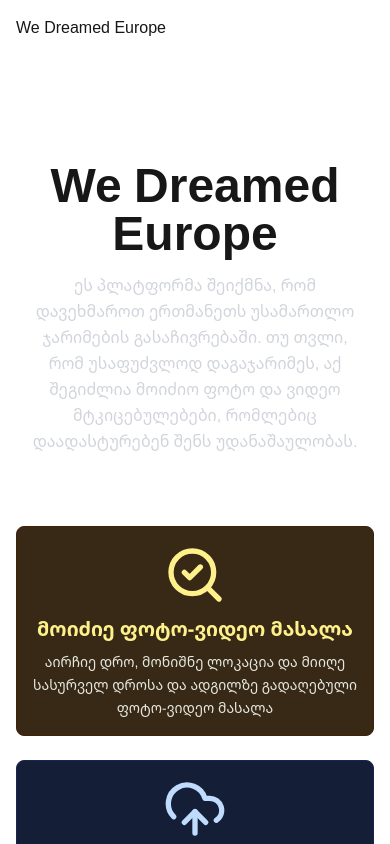
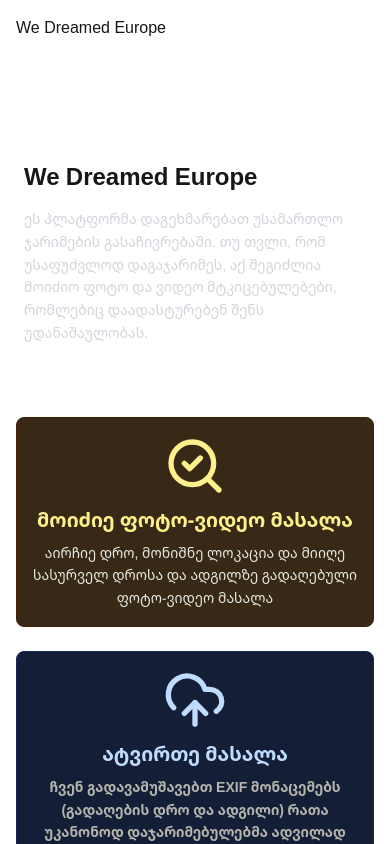
Before and after one commit to WeDreamedEurope/wedreamedeurope, a Next.js app: page / in a window 390 px wide. Built offline with nearby package versions, Linux system fonts and the light colour scheme; no server answers.

Commit message:
Checkpoint: Master text is responsive

```diff
--- a/pages/index.tsx
+++ b/pages/index.tsx
@@ -22,15 +22,14 @@ export default function Home() {
     <div
       className={` h-auto w-full  flex flex-col ${notoGeorgian.className} max-w-7xl mx-auto  pb-20 sm:pb-0 overflow-auto`}
     >
-      <section className="sm:p-16 p-6 flex flex-col items-center  mt-20 mb-12">
-        <h2 className="text-5xl font-bold text text-center">
+      <section className="sm:p-16 p-6 flex flex-col sm:items-center  mt-20 mb-12">
+        <h2 className="sm:text-5xl font-bold  sm:text-center text-2xl text-left">
           We Dreamed Europe
         </h2>
-        <div className="max-w-2xl mt-4 text-base text-gray-300 leading-relaxed space-y-2 text-center">
-          ეს პლატფორმა შეიქმნა, რომ დავეხმაროთ ერთმანეთს უსამართლო ჯარიმების
-          გასაჩივრებაში. თუ თვლი, რომ უსაფუძვლოდ დაგაჯარიმეს, აქ შეგიძლია მოიძიო
-          ფოტო და ვიდეო მტკიცებულებები, რომლებიც დაადასტურებენ შენს
-          უდანაშაულობას.
+        <div className="max-w-2xl mt-4 sm:text-base text-sm text-gray-300 leading-relaxed space-y-2 sm:text-center">
+          ეს პლატფორმა დაგეხმარებათ უსამართლო ჯარიმების გასაჩივრებაში. თუ თვლი,
+          რომ უსაფუძვლოდ დაგაჯარიმეს, აქ შეგიძლია მოიძიო ფოტო და ვიდეო
+          მტკიცებულებები, რომლებიც დაადასტურებენ შენს უდანაშაულობას.
         </div>
       </section>
       <div className=" max-w-5xl mx-auto  text-gray-200 flex gap-6 flex-col sm:flex-row  px-4 sm:p-0  ">
@@ -46,7 +45,9 @@ export default function Home() {
         >
           <div className="flex flex-col items-center gap-2 text-yellow-200">
             <SearchCheck size={64} />
-            <h2 className=" text-xl sm:text-2xl font-semibold">მოიძიე ფოტო-ვიდეო მასალა</h2>
+            <h2 className=" text-xl sm:text-2xl font-semibold text-center">
+              მოიძიე ფოტო-ვიდეო მასალა
+            </h2>
           </div>
           <div className="text-sm text-center mt-2 space-y-1 leading-relaxed text-[#e6e7e0] font-medium">
             <p>
@@ -55,7 +56,6 @@ export default function Home() {
             </p>
           </div>
           <div className="flex-grow" />
-
         </Link>
         <Link
           href={"/upload"}
@@ -67,7 +67,9 @@ export default function Home() {
         >
           <div className="flex flex-col items-center gap-2 text-blue-200">
             <UploadCloudIcon size={64} />
-            <h2 className=" text-xl sm:text-2xl font-semibold">ატვირთე მასალა</h2>
+            <h2 className=" text-xl sm:text-2xl font-semibold">
+              ატვირთე მასალა
+            </h2>
           </div>
           <div className="text-sm mt-2 space-y-1 leading-relaxed text-[#B3B4AC] font-semibold text-center">
             <p>
```
